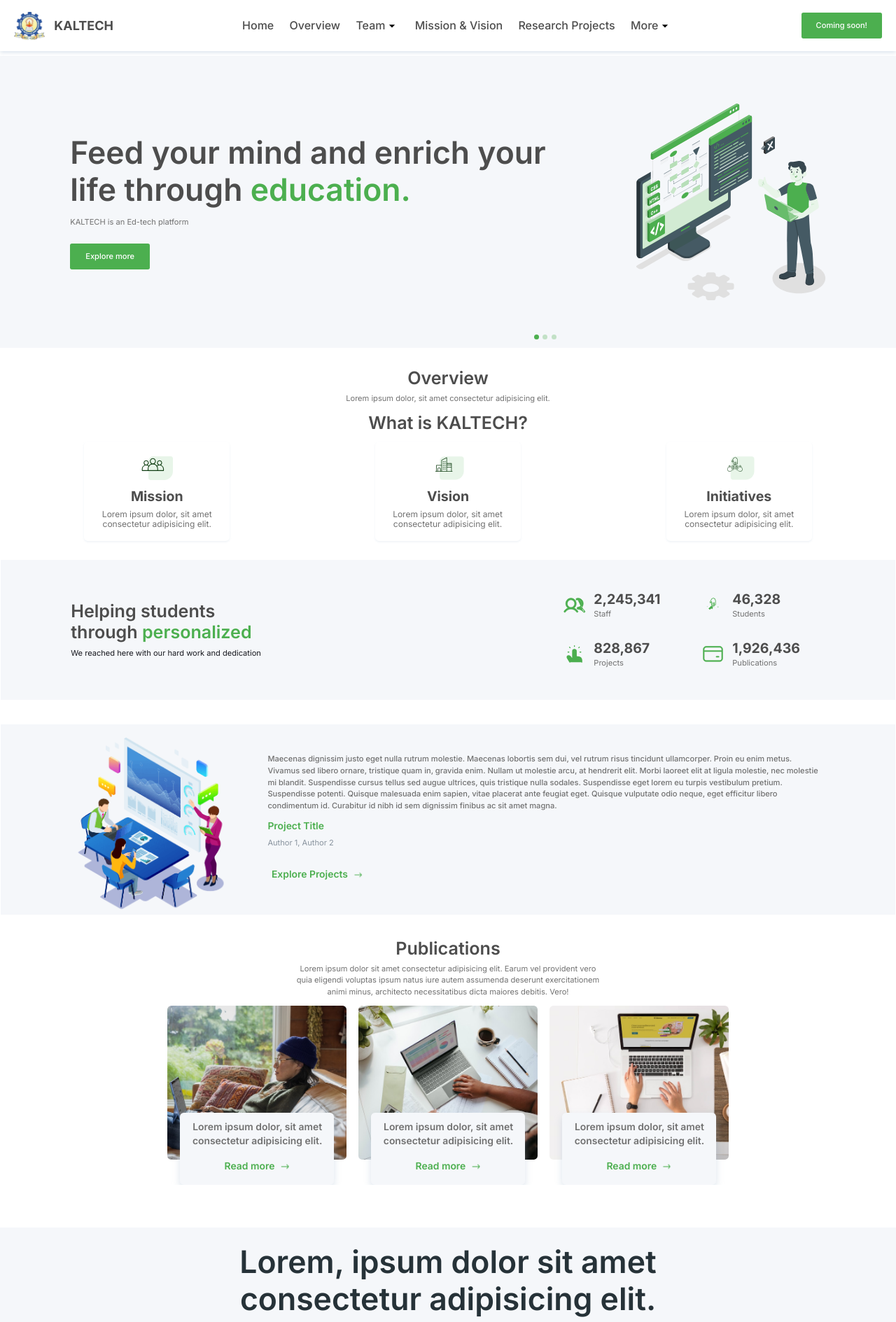
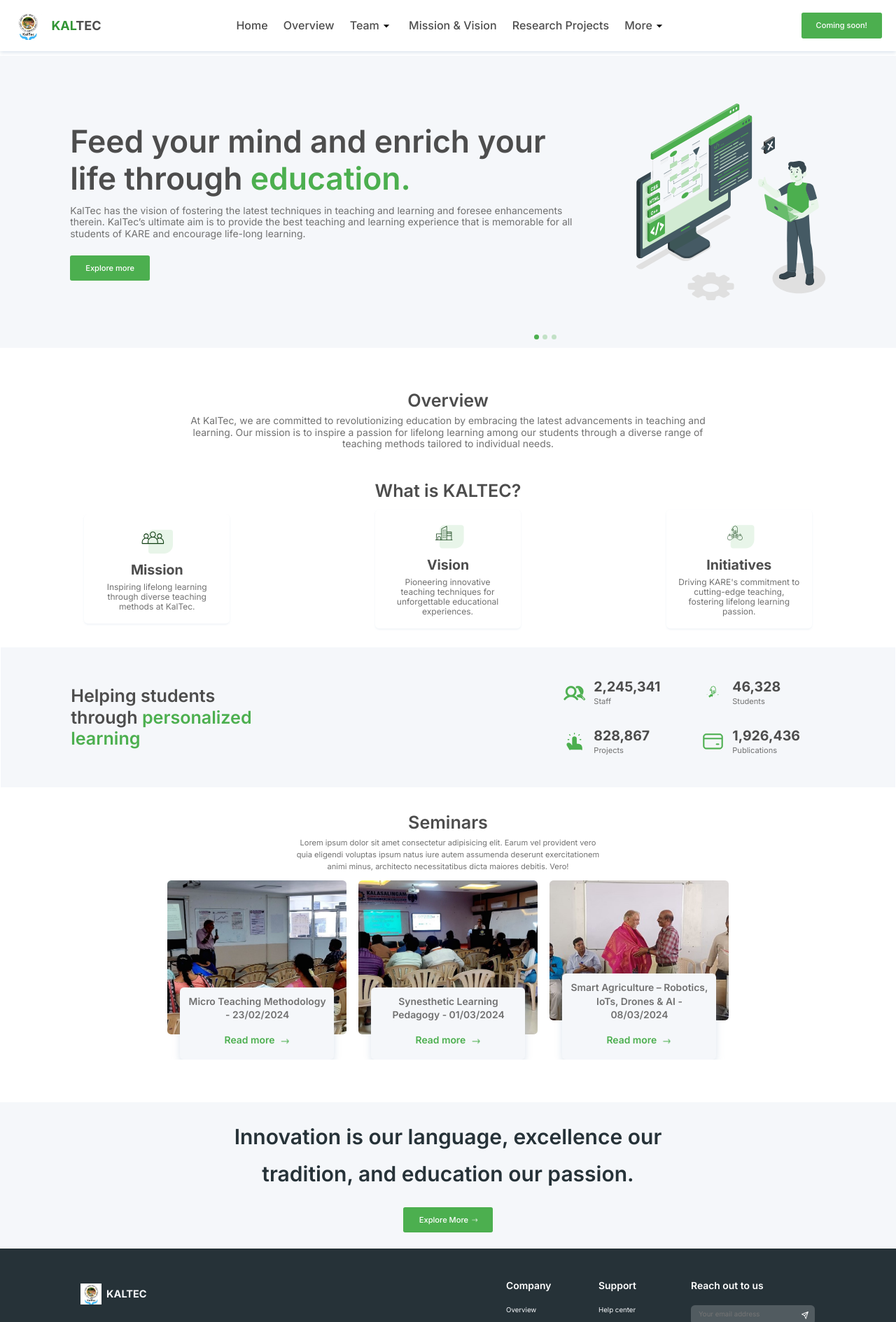
Before and after one commit to Krishna-Vineeth/KALTEC, a plain HTML site: page index.html in a window 1280 px wide. Shown: the top 1889 px of the page at 70% size. Drawn offline with Linux system fonts and the light colour scheme.

Commit message:
Add seminar images, KALTEC text

```diff
--- a/global.css
+++ b/global.css
@@ -14,6 +14,7 @@ body {
   --font-size-xs-1: 11.1px;
   --font-size-25xl-5: 44.5px;
   --font-size-8xl: 27px;
+  --font-size-10xl: 30px;
   --font-size-17xl: 36px;
   --font-size-6xl-1: 25.1px;
   --font-size-xl: 20px;
--- a/index.css
+++ b/index.css
@@ -21,6 +21,9 @@
   padding-left: .5rem;
   font-weight: 800;
   font-size: large;
+}
+.companyTitle .titleKAL {
+  color: var(--color-forestgreen-100);
 }
 .why-justgo {
   flex: 1;
@@ -219,7 +222,7 @@
 .where-to-grow {
   align-self: stretch;
   position: relative;
-  font-size: var(--font-size-xs-1);
+  font-size: var(--font-size-sm-9);
   line-height: 16.71px;
   color: var(--neutral-grey);
 }
@@ -292,7 +295,7 @@
   font-weight: 600;
 }
 .description {
-  font-size: var(--font-size-xs-1);
+  font-size: var(--font-size-sm-9);
   line-height: 16.71px;
   color: var(--neutral-grey);
 }
@@ -336,6 +339,7 @@
   box-sizing: border-box;
 }
 .clients {
+  margin-top: 2rem;
   align-self: stretch;
   display: flex;
   flex-direction: column;
@@ -546,6 +550,7 @@
   font-size: var(--font-size-lgi-5);
 }
 .community {
+  margin-top: 2rem;
   flex-direction: column;
   align-items: flex-start;
   justify-content: flex-start;
@@ -707,7 +712,6 @@
 }
 .section-title2 {
   align-self: stretch;
-  height: 62px;
   position: relative;
   line-height: 30.63px;
   font-weight: 600;
@@ -716,6 +720,7 @@
 .section-heading1 {
   width: 284px;
   overflow: hidden;
+  max-height: max-content;
   display: flex;
   flex-direction: column;
   align-items: flex-start;
@@ -1575,6 +1580,11 @@
   max-width: 100%;
   flex-shrink: 0;
 }
+
+.readmore {
+  cursor: pointer;
+}
+
 .image-18-icon {
   flex: 1;
   position: relative;
@@ -1644,6 +1654,7 @@
   max-height: 100%;
   object-fit: cover;
 }
+
 .image-19-icon,
 .what-are-your {
   align-self: stretch;
@@ -1807,6 +1818,7 @@
   font-family: var(--font-inter);
 }
 .let-nextcent-do {
+  font-size: var(--font-size-10xl);
   width: 617.4px;
   position: relative;
   line-height: 52.9px;
@@ -2166,7 +2178,7 @@
     flex-wrap: wrap;
   }
   .let-nextcent-do {
-    font-size: var(--font-size-17xl);
+    font-size: var(--font-size-10xl);
     line-height: 42px;
   }
   .company-info1 {
@@ -2299,7 +2311,7 @@
     line-height: 25px;
   }
   .let-nextcent-do {
-    font-size: var(--font-size-8xl);
+    font-size: var(--font-size-10xl);
     line-height: 32px;
   }
   .footer-big-4 {
--- a/index.html
+++ b/index.html
@@ -85,9 +85,9 @@
         <div class="logo">
           <!-- <img class="icon" loading="eager" alt="" src="./public/klu.svg" /> -->
 
-          <img class="nexcent-icon" loading="eager" alt="" src="./public/klu.png" />
+          <img class="nexcent-icon" loading="eager" alt="" src="./public/KALTEC.jpg" />
           <span>
-            <h1 class="companyTitle">KALTECH</h1>
+            <h1 class="companyTitle"><span class="titleKAL">KAL</span><span class="titleTEC">TEC</span></h1>
           </span>
       </div>
 
@@ -101,7 +101,7 @@
           <div class="option">
             <a href="/main.html">Main</a>
           </div>
-          <div class="option">Home</div>
+          <a href="#home" class="option">Home</a>
           <div class="option">About</div>
         </div>
 
@@ -182,7 +182,7 @@
                     <span class="from-8-years"> education.</span>
                   </div>
                   <div class="where-to-grow">
-                    KALTECH is an Ed-tech platform
+                    KalTec has the vision of fostering the latest techniques in teaching and learning and foresee enhancements therein. KalTec’s ultimate aim is to provide the best teaching and learning experience that is memorable for all students of KARE and encourage life-long learning.
                   </div>
                 </div>
                 <button class="button1">
@@ -200,7 +200,7 @@
               <div class="clients1">
                 <div class="section-title">Overview</div>
                 <div class="description">
-                  Lorem ipsum dolor, sit amet consectetur adipisicing elit.
+                  At KalTec, we are committed to revolutionizing education by embracing the latest advancements in teaching and learning. Our mission is to inspire a passion for lifelong learning among our students through a diverse range of teaching methods tailored to individual needs.
                 </div>
               <!-- </div>
               <div class="clients-logos">
@@ -257,7 +257,7 @@
             <div class="community">
               <div class="community1">
                 <div class="section-title1">
-                  What is KALTECH?
+                  What is KALTEC?
                 </div>
                 <!-- <div class="description1">What is KALTECH?</div> -->
               </div>
@@ -279,7 +279,7 @@
                   </div>
                   <div class="nextcent-do-work">
                     <div class="our-membership-management">
-                      Lorem ipsum dolor, sit amet consectetur adipisicing elit.
+                      Inspiring lifelong learning through diverse teaching methods at KalTec.
                     </div>
                   </div>
                 </div>
@@ -296,7 +296,7 @@
                   </div>
                   <div class="our-membership-management-soft-wrapper">
                     <div class="our-membership-management1">
-                        Lorem ipsum dolor, sit amet consectetur adipisicing elit.
+                      Pioneering innovative teaching techniques for unforgettable educational experiences.
                     </div>
                   </div>
                 </div>
@@ -313,7 +313,7 @@
                   </div>
                   <div class="our-membership-management-soft-container">
                     <div class="our-membership-management2">
-                      Lorem ipsum dolor, sit amet consectetur adipisicing elit.
+                      Driving KARE's commitment to cutting-edge teaching, fostering lifelong learning passion.
                     </div>
                   </div>
                 </div>
@@ -367,9 +367,9 @@
                 <span class="business-reinvent-itself">personalized learning</span>
               </div>
             </div>
-            <div class="description2">
+            <!-- <div class="description2">
               We reached here with our hard work and dedication
-            </div>
+            </div> -->
           </div>
           <div class="counts">
             <div class="row-1">
@@ -655,7 +655,7 @@
       </section> -->
       <section class="communityupdates">
         <div class="customers-parent">
-          <div class="customers">
+          <!-- <div class="customers">
             <div class="wrapper-image-9">
               <img
                 class="image-9-icon"
@@ -687,7 +687,7 @@
                 </div>
               </div>
               <div class="frame-parent">
-                <!-- <div class="logo-parent">
+                <div class="logo-parent">
                   <img
                     class="logo-icon7"
                     loading="eager"
@@ -729,7 +729,7 @@
                     alt=""
                     src="./public/logo-12.svg"
                   />
-                </div> -->
+                </div>
                 <div class="contentblock-a">
                   <div class="meet-all-customers">Explore Projects</div>
                   <img
@@ -740,10 +740,10 @@
                 </div>
               </div>
             </div>
-          </div>
+          </div> -->
           <div class="community-updates">
             <div class="community2">
-              <div class="section-title3">Publications</div>
+              <div class="section-title3">Seminars</div>
               <div class="description3">
                 Lorem ipsum dolor sit amet consectetur adipisicing elit. Earum vel provident vero quia eligendi voluptas ipsum natus iure autem assumenda deserunt exercitationem animi minus, architecto necessitatibus dicta maiores debitis. Vero!
               </div>
@@ -751,15 +751,15 @@
             <div class="parent-readmore-frames-parent">
               <div class="parent-readmore-frames">
                 <img
-                  class="image-18-icon"
+                  class="seminarImage image-18-icon"
                   loading="eager"
                   alt=""
-                  src="./public/image-18@2x.png"
+                  src="./public/seminars/1.jpg"
                 />
 
                 <div class="content1">
                   <div class="creating-streamlined-safeguard">
-                    Lorem ipsum dolor, sit amet consectetur adipisicing elit.
+                    Micro Teaching Methodology - 23/02/2024
                   </div>
                   <div class="readmore-parent">
                     <div class="readmore">Read more</div>
@@ -774,18 +774,18 @@
               </div>
               <div class="parent-readmore-frames1">
                 <img
-                  class="image-19-icon"
+                  class="seminarImage image-19-icon"
                   loading="eager"
                   alt=""
-                  src="./public/image-19@2x.png"
+                  src="./public/seminars/2.jpg"
                 />
 
                 <div class="content2">
                   <div class="what-are-your">
-                    Lorem ipsum dolor, sit amet consectetur adipisicing elit.
+                    Synesthetic Learning Pedagogy - 01/03/2024
                   </div>
                   <div class="readmore-group">
-                    <div class="readmore1">Read more</div>
+                    <div class="readmore">Read more</div>
                     <img
                       class="arrows-directionsright3"
                       alt=""
@@ -796,18 +796,18 @@
               </div>
               <div class="parent-readmore-frames2">
                 <img
-                  class="image-20-icon"
+                  class="seminarImage image-20-icon"
                   loading="eager"
                   alt=""
-                  src="./public/image-20@2x.png"
+                  src="./public/seminars/3.jpg"
                 />
 
                 <div class="content3">
                   <div class="revamping-the-membership">
-                    Lorem ipsum dolor, sit amet consectetur adipisicing elit.
+                    Smart Agriculture – Robotics, IoTs, Drones & AI - 08/03/2024
                   </div>
                   <div class="readmore-container">
-                    <div class="readmore2">Read more</div>
+                    <div class="readmore">Read more</div>
                     <img
                       class="arrows-directionsright4"
                       alt=""
@@ -823,7 +823,7 @@
       <section class="community-section">
         <div class="let-nextcent-do-the-work-butto">
           <div class="let-nextcent-do">
-            Lorem, ipsum dolor sit amet consectetur adipisicing elit.
+             Innovation is our language, excellence our tradition, and education our passion.
           </div>
           <button class="button4">
             <div class="label8">Explore More</div>
@@ -841,11 +841,11 @@
                 class="icon10"
                 loading="eager"
                 alt=""
-                src="./public/klu.png"
+                src="./public/KALTEC.jpg"
               />
 
               <span>
-                <h1>KALTECH</h1>
+                <h1>KALTEC</h1>
               </span>
 
               <!-- <img
```
Also changed, not shown: public/KALTEC.jpg (added), public/seminars/1.jpg (added), public/seminars/2.jpg (added), public/seminars/3.jpg (added).
